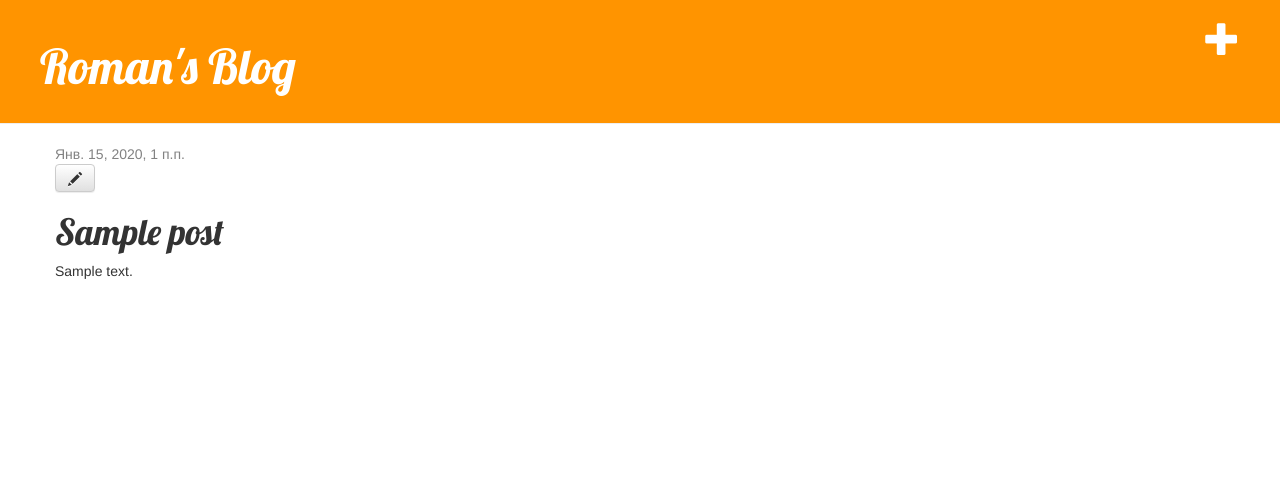
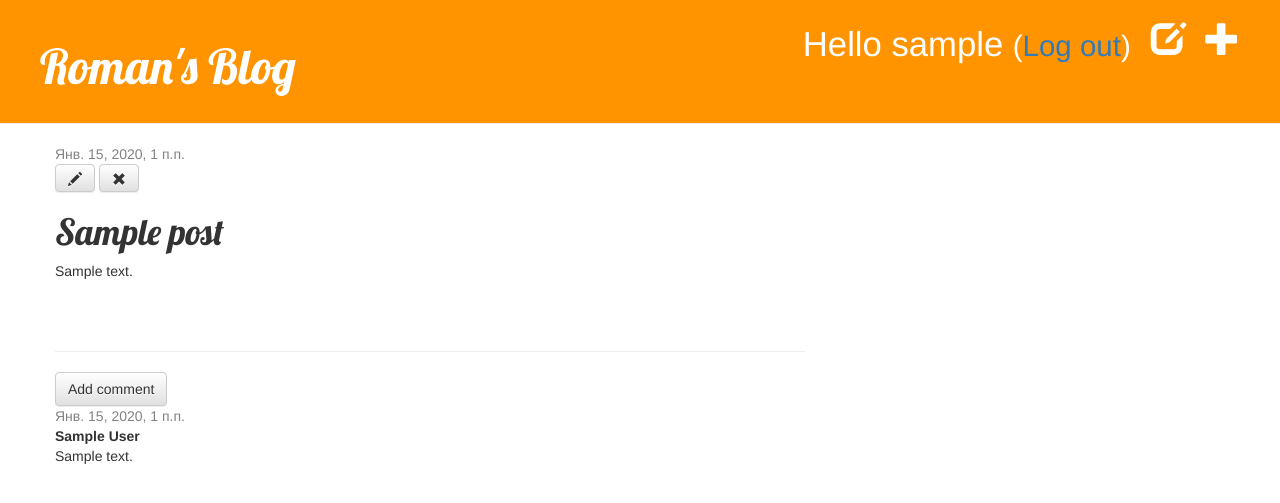
Before and after one commit to RFoma/my-first-blog, a Django app: page /post/1/ in a window 1280 px wide. Shown: the top 503 px of the page. Run offline with Django 3.2, Linux system fonts and the light colour scheme; a user stored in the database is signed in; tables that the repository leaves empty hold one stand-in row (values such as "Sample post"); some libraries are stand-ins or nearby versions.

Commit message:
Added the login form as well as the adding comment form, comments list and opportunity to approve and remove comments

```diff
--- a/blog/admin.py
+++ b/blog/admin.py
@@ -1,4 +1,5 @@
 from django.contrib import admin
-from .models import Post
+from .models import Post, Comment
 
 admin.site.register(Post)
+admin.site.register(Comment)
--- a/blog/models.py
+++ b/blog/models.py
@@ -14,5 +14,23 @@ class Post(models.Model):
         self.published_date = timezone.now()
         self.save()
 
+    def approved_comments(self):
+        return self.comments.filter(approved_comment=True)
+
     def __str__(self):
         return self.title
+
+
+class Comment(models.Model):
+    post = models.ForeignKey('blog.Post', on_delete=models.CASCADE, related_name='comments')
+    author = models.CharField(max_length=200)
+    text = models.TextField()
+    created_date = models.DateTimeField(default=timezone.now)
+    approved_comment = models.BooleanField(default=False)
+
+    def approve(self):
+        self.approved_comment = True
+        self.save()
+
+    def __str__(self):
+        return self.text
--- a/blog/static/css/blog.css
+++ b/blog/static/css/blog.css
@@ -44,3 +44,7 @@ h1, h2, h3, h4 {
 .post h1 a, .post h1 a:visited {
     color: #000000;
 }
+
+.comment {
+    magrin: 20px 0px 20px 20px;
+}
--- a/blog/templates/blog/base.html
+++ b/blog/templates/blog/base.html
@@ -11,6 +11,10 @@
         <div class="page-header">
             {% if user.is_authenticated %}
                 <a href="{% url 'post_new' %}" class="top-menu"><span class="glyphicon glyphicon-plus"></span></a>
+                <a href="{% url 'post_draft_list' %}" class="top-menu"><span class="glyphicon glyphicon-edit"></span></a>
+                <p class="top-menu">Hello {{ user.username }} <small>(<a href="{% url 'logout' %}">Log out</a>)</small></p>
+            {% else %}
+                <a href="{% url 'login' %}" class="top-menu"><span class="glyphicon glyphicon-lock"></span></a>
             {% endif %}
             <h1><a href="/">Roman's Blog</a></h1>
         </div>
--- a/blog/templates/blog/post_detail.html
+++ b/blog/templates/blog/post_detail.html
@@ -6,11 +6,33 @@
             <div class="date">
                 {{ post.published_date }}
             </div>
+        {% else %}
+            <a class="btn btn-default" href="{% url 'post_publish' pk=post.pk %}">Publish</a>
         {% endif %}
         {% if user.is_authenticated %}
             <a class="btn btn-default" href="{% url 'post_edit' pk=post.pk %}"><span class="glyphicon glyphicon-pencil"></span></a>
+            <a class="btn btn-default" href="{% url 'post_remove' pk=post.pk %}"><span class="glyphicon glyphicon-remove"></span></a>
         {% endif %}
         <h1>{{ post.title }}</h1>
         <p>{{ post.text|linebreaksbr }}</p>
     </div>
+    <hr>
+    <a class="btn btn-default" href="{% url 'add_comment_to_post' pk=post.pk %}">Add comment</a>
+    {% for comment in post.comments.all %}
+        {% if user.is_authenticated or comment.approved_comment%}
+        <div class="comment">
+            <div class="date">
+                {{ comment.created_date }}
+                {% if not comment.approved_comment %}
+                    <a class="btn btn-default" href="{% url 'comment_remove' pk=comment.pk %}"><span class="glyphicon glyphicon-remove"></span></a>
+                    <a class="btn btn-default" href="{% url 'comment_approve' pk=comment.pk %}"><span class="glyphicon glyphicon-ok"></span></a>
+                {% endif %}
+            </div>
+            <strong>{{ comment.author }}</strong>
+            <p>{{ comment.text|linebreaksbr }}</p>
+        </div>
+        {% endif %}
+    {% empty %}
+        <p>No comments here yet :</p>
+    {% endfor %}
 {% endblock %}
--- a/blog/templates/blog/post_list.html
+++ b/blog/templates/blog/post_list.html
@@ -8,6 +8,7 @@
             </div>
             <h1><a href="{% url 'post_detail' pk=post.pk %}">{{ post.title }}</a></h1>
             <p>{{ post.text|linebreaksbr }}</p>
+            <a href="{% url 'post_detail' pk=post.pk %}">Comments: {{ post.approved_comments.count }}</a>
         </div>
     {% endfor %}
 {% endblock %}
--- a/blog/urls.py
+++ b/blog/urls.py
@@ -6,4 +6,10 @@ urlpatterns = [
     path('post/<int:pk>/', views.post_detail, name='post_detail'),
     path('post/new/', views.post_new, name='post_new'),
     path('post/<int:pk>/edit/', views.post_edit, name='post_edit'),
+    path('drafts/', views.post_draft_list, name='post_draft_list'),
+    path('post/<pk>/publish/', views.post_publish, name='post_publish'),
+    path('post/<pk>/remove', views.post_remove, name='post_remove'),
+    path('post/<int:pk>/comment/', views.add_comment_to_post, name='add_comment_to_post'),
+    path('comment/<int:pk>/approve/', views.comment_approve, name='comment_approve'),
+    path('comment/<int:pk/remove/', views.comment_remove, name='comment_remove'),
 ]
--- a/blog/views.py
+++ b/blog/views.py
@@ -1,7 +1,8 @@
 from django.shortcuts import render, get_object_or_404, redirect
 from django.utils import timezone
-from .models import Post
-from .forms import PostForm
+from django.contrib.auth.decorators import login_required
+from .models import Post, Comment
+from .forms import PostForm, CommentForm
 
 # Create your views here.
 def post_list(request):
@@ -12,19 +13,20 @@ def post_detail (request, pk):
     post = get_object_or_404(Post, pk=pk)
     return render(request, 'blog/post_detail.html', {'post':post})
 
+@login_required()
 def post_new(request):
     if request.method == "POST":
         form = PostForm(request.POST)
         if form.is_valid():
             post = form.save(commit=False)
             post.author = request.user
-            post.published_date = timezone.now()
             post.save()
             return redirect('post_detail', pk=post.pk)
     else:
         form = PostForm()
     return render(request, 'blog/post_edit.html', {'form':form})
 
+@login_required()
 def post_edit(request, pk):
     post = get_object_or_404(Post, pk=pk)
     if request.method == "POST":
@@ -32,9 +34,49 @@ def post_edit(request, pk):
         if form.is_valid():
             post = form.save(commit=False)
             post.author = request.user
-            post.published_date = timezone.now()
             post.save()
             return redirect('post_detail', pk=post.pk)
     else:
         form = PostForm(instance=post)
     return render(request, 'blog/post_edit.html', {'form':form})
+
+@login_required()
+def post_draft_list(request):
+    posts = Post.objects.filter(published_date__isnull=True).order_by('created_date')
+    return render(request, 'blog/post_draft_list.html', {'posts':posts})
+
+@login_required()
+def post_publish(request, pk):
+    post = get_object_or_404(Post, pk=pk)
+    post.publish()
+    return redirect('post_detail', pk=pk)
+
+@login_required()
+def post_remove(request, pk):
+    post = get_object_or_404(Post, pk=pk)
+    post.delete()
+    return redirect('post_list')
+
+def add_comment_to_post(request, pk):
+    post = get_object_or_404(Post, pk=pk)
+    if request.method == "POST":
+        form = CommentForm(request.POST)
+        if form.is_valid():
+            comment = form.save(commit=False)
+            comment.post = post
+            comment.save()
+    else:
+        form = CommentForm()
+    return render(request, 'blog/add_comment_to_post.html', {'form':form})
+
+@login_required()
+def comment_approve(request, pk):
+    comment = get_object_or_404(Comment, pk=pk)
+    comment.approve()
+    return redirect('post_detail', pk=comment.post.pk)
+
+@login_required()
+def comment_remove(request, pk):
+    comment = get_object_or_404(Post, pk=pk)
+    comment.delete()
+    return redirect('post_detail', pk=comment.post.pk)
--- a/mysite/settings.py
+++ b/mysite/settings.py
@@ -123,3 +123,5 @@ USE_TZ = True
 STATIC_URL = '/static/'
 
 STATIC_ROOT = os.path.join(BASE_DIR, 'static')
+
+LOGIN_REDIRECT_URL = '/'
--- a/mysite/urls.py
+++ b/mysite/urls.py
@@ -15,8 +15,11 @@ Including another URLconf
 """
 from django.contrib import admin
 from django.urls import path, include
+from django.contrib.auth import views
 
 urlpatterns = [
     path('admin/', admin.site.urls),
+    path('accounts/login/', views.LoginView.as_view(), name='login'),
+    path('accounts/logout', views.LogoutView.as_view(), name='logout'),
     path('', include('blog.urls')),
 ]
```
Also changed, not shown: blog/forms.py (+7 -1 lines), blog/templates/blog/add_comment_to_post.html (added, +9 -0 lines), blog/templates/blog/post_draft_list.html (added, +11 -0 lines), blog/templates/registration/login.html (added, +24 -0 lines), blog/migrations/0002_comment.py (added).
